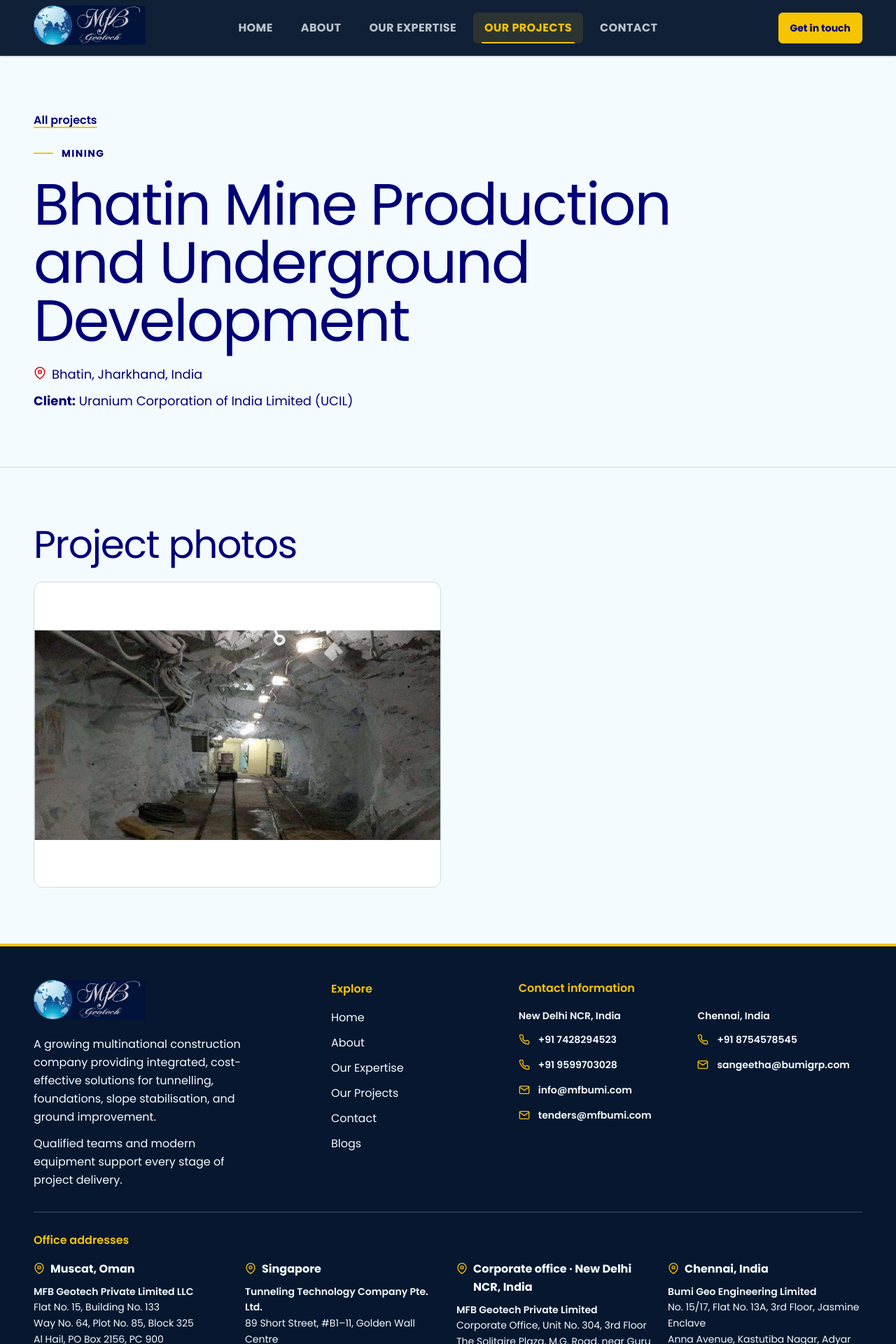
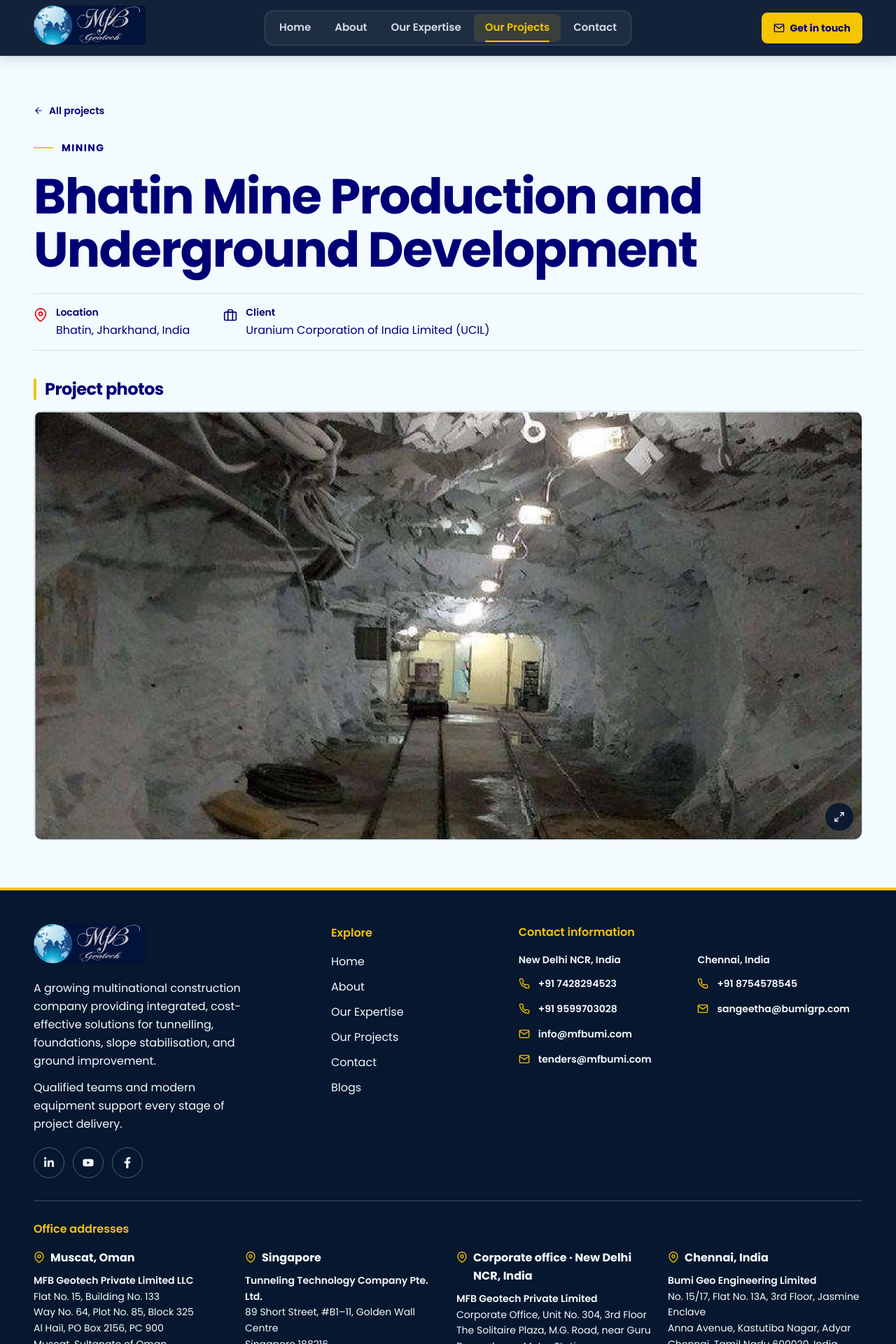
Before and after one commit to surajvcse/mfb, a React (Vite) app: page /projects/bhatin in a window 1280 px wide. Shown: the top 1920 px of the page at 70% size. Built offline with nearby package versions, Linux system fonts and the light colour scheme.

Commit message:
added the chnges

```diff
--- a/src/components/Footer.tsx
+++ b/src/components/Footer.tsx
@@ -1,3 +1,4 @@
+import { FaFacebookF, FaLinkedinIn, FaYoutube } from 'react-icons/fa'
 import { FiMail, FiMapPin, FiPhone } from 'react-icons/fi'
 import { Link } from 'react-router-dom'
 import { offices } from '../content/offices'
@@ -6,6 +7,12 @@ import { Brand } from './Brand'
 
 const contactLink = 'flex min-h-9 w-fit max-w-full items-center gap-3 rounded-sm font-semibold hover:underline hover:decoration-gold hover:underline-offset-4 focus-visible:outline-paper'
 const footerLink = 'w-fit rounded-sm hover:text-gold focus-visible:outline-paper'
+
+const socialLinks = [
+  { label: 'LinkedIn', href: 'https://www.linkedin.com/company/mfbgeotech/home/', Icon: FaLinkedinIn },
+  { label: 'YouTube', href: 'https://www.youtube.com/@MFBGEOTECH_IND', Icon: FaYoutube },
+  { label: 'Facebook', href: 'https://www.facebook.com/mfbgeotech/', Icon: FaFacebookF },
+]
 
 export function Footer() {
   return (
@@ -16,6 +23,19 @@ export function Footer() {
             <Brand lightFocus />
             <p className="mt-4 max-w-xs">A growing multinational construction company providing integrated, cost-effective solutions for tunnelling, foundations, slope stabilisation, and ground improvement.</p>
             <p className="mt-3 max-w-xs">Qualified teams and modern equipment support every stage of project delivery.</p>
+            <ul className="mt-5 flex gap-3" aria-label="MFB Geotech social media">
+              {socialLinks.map(({ label, href, Icon }) => (
+                <li key={label}>
+                  <a
+                    className="grid size-11 place-items-center rounded-full border border-paper/30 text-paper transition-colors hover:border-gold hover:bg-gold hover:text-ink focus-visible:outline-paper"
+                    href={href}
+                    aria-label={`MFB Geotech on ${label}`}
+                  >
+                    <Icon className="size-4" aria-hidden="true" />
+                  </a>
+                </li>
+              ))}
+            </ul>
           </div>
 
           <nav aria-label="Footer">
--- a/src/components/OfficeDirectory.tsx
+++ b/src/components/OfficeDirectory.tsx
@@ -3,9 +3,9 @@ import { offices } from '../content/offices'
 
 const corporateQuery = encodeURIComponent(offices.find((office) => office.corporate)?.lines.join(', ') ?? '')
 
-export function OfficeDirectory() {
+export function OfficeDirectory({ showMap = true }: { showMap?: boolean }) {
   return (
-    <section className="border-t border-line bg-white" aria-labelledby="offices-title">
+    <section id="offices" className="scroll-mt-24 border-t border-line bg-white" aria-labelledby="offices-title">
       <div className="site-shell section-padding">
         <h2 id="offices-title">Visit our offices</h2>
         <div className="mt-8 grid gap-4 sm:grid-cols-2">
@@ -25,6 +25,7 @@ export function OfficeDirectory() {
           ))}
         </div>
 
+        {showMap && (
           <div className="mt-10 overflow-hidden rounded-xl border border-line">
             <div className="flex flex-wrap items-center justify-between gap-4 bg-paper p-5 sm:px-6">
               <div>
@@ -43,6 +44,7 @@ export function OfficeDirectory() {
               referrerPolicy="strict-origin-when-cross-origin"
             />
           </div>
+        )}
       </div>
     </section>
   )
--- a/src/layouts/SiteLayout.tsx
+++ b/src/layouts/SiteLayout.tsx
@@ -1,15 +1,17 @@
 import { useEffect, useRef, useState } from 'react'
-import { FiMenu, FiX } from 'react-icons/fi'
+import { FiMail, FiMenu, FiX } from 'react-icons/fi'
 import { Link, NavLink, Outlet, useLocation } from 'react-router-dom'
 import { Brand } from '../components/Brand'
 import { Footer } from '../components/Footer'
 import { navigation } from '../content/site'
 
-const navLinkClass = 'relative flex min-h-11 items-center whitespace-nowrap rounded-md px-3 text-sm font-bold tracking-wide text-paper/75 uppercase transition-colors hover:text-paper focus-visible:outline-paper lg:px-3 xl:px-4 xl:text-base'
+const navLinkClass = 'relative flex min-h-11 items-center whitespace-nowrap rounded-lg px-4 text-[0.9375rem] font-semibold text-paper/85 transition-colors hover:bg-paper/10 hover:text-paper focus-visible:outline-paper lg:min-h-10 lg:px-3 xl:px-4'
+const activeNavClass = 'aria-[current=page]:bg-gold/12 aria-[current=page]:text-gold aria-[current=page]:after:absolute aria-[current=page]:after:inset-x-4 aria-[current=page]:after:bottom-0 aria-[current=page]:after:h-0.5 aria-[current=page]:after:rounded-full aria-[current=page]:after:bg-gold'
 
 export function SiteLayout() {
   const { pathname } = useLocation()
   const [menuOpen, setMenuOpen] = useState(false)
+  const header = useRef<HTMLElement>(null)
   const menuButton = useRef<HTMLButtonElement>(null)
   const main = useRef<HTMLElement>(null)
   const previousPath = useRef(pathname)
@@ -22,11 +24,23 @@ export function SiteLayout() {
     main.current?.focus({ preventScroll: true })
   }, [pathname])
 
+  useEffect(() => {
+    if (!menuOpen) return
+
+    function closeOutside(event: PointerEvent) {
+      if (event.target instanceof Node && !header.current?.contains(event.target)) setMenuOpen(false)
+    }
+
+    document.addEventListener('pointerdown', closeOutside)
+    return () => document.removeEventListener('pointerdown', closeOutside)
+  }, [menuOpen])
+
   return (
     <>
       <a className="skip-link" href="#main-content">Skip to content</a>
       <header
-        className={`sticky top-0 z-30 h-18 border-b border-paper/15 bg-[#07172F]/96 text-paper shadow-sm backdrop-blur-md md:h-20 ${pathname === '/' ? '-mb-18 md:-mb-20' : ''}`}
+        ref={header}
+        className={`sticky top-0 z-30 h-18 border-b border-paper/15 bg-[#07172F]/95 text-paper shadow-[0_4px_16px_#07172F24] backdrop-blur-md md:h-20 ${pathname === '/' ? '-mb-18 md:-mb-20' : ''}`}
         onKeyDown={(event) => {
           if (event.key === 'Escape' && menuOpen) {
             setMenuOpen(false)
@@ -34,37 +48,45 @@ export function SiteLayout() {
           }
         }}
       >
-        <div className="site-shell flex h-full items-center justify-between gap-4 lg:grid lg:grid-cols-[1fr_auto_1fr]">
+        <div className="site-shell flex h-full items-center justify-between gap-4 lg:grid lg:grid-cols-[minmax(0,1fr)_auto_minmax(0,1fr)]">
           <div className="justify-self-start"><Brand lightFocus /></div>
           <button
             ref={menuButton}
             type="button"
-            className="inline-flex min-h-11 items-center gap-2 rounded-md border border-paper/30 px-3 text-sm font-semibold hover:bg-paper/10 focus-visible:outline-paper lg:hidden"
+            className="inline-flex min-h-11 items-center gap-2 rounded-lg border border-paper/25 bg-paper/5 px-3.5 text-sm font-semibold hover:border-gold/60 hover:bg-paper/10 focus-visible:outline-paper lg:hidden"
             aria-expanded={menuOpen}
             aria-controls="main-navigation"
             onClick={() => setMenuOpen((open) => !open)}
           >
-            {menuOpen ? <FiX aria-hidden="true" /> : <FiMenu aria-hidden="true" />}
+            {menuOpen ? <FiX className="size-5" aria-hidden="true" /> : <FiMenu className="size-5" aria-hidden="true" />}
             {menuOpen ? 'Close' : 'Menu'}
           </button>
           <nav
             id="main-navigation"
             aria-label="Main"
-            className={`${menuOpen ? 'flex' : 'hidden'} absolute inset-x-0 top-full flex-col gap-1 border-b border-paper/15 bg-[#07172F] px-5 py-3 shadow-lg sm:px-8 lg:static lg:flex lg:h-full lg:flex-row lg:items-center lg:gap-1 lg:border-0 lg:bg-transparent lg:p-0 lg:shadow-none xl:gap-2`}
+            className={`${menuOpen ? 'flex' : 'hidden'} absolute inset-x-4 top-full mt-2 max-h-[calc(100svh-6rem)] flex-col gap-1 overflow-y-auto rounded-xl border border-paper/15 bg-[#0d213b] p-2 shadow-xl sm:inset-x-8 lg:static lg:mt-0 lg:flex lg:max-h-none lg:flex-row lg:items-center lg:gap-0.5 lg:overflow-visible lg:rounded-xl lg:bg-paper/5 lg:p-1 lg:shadow-none`}
           >
             {navigation.map(({ label, path }) => (
               <NavLink
-                className={`${navLinkClass} aria-[current=page]:bg-gold/12 aria-[current=page]:text-gold aria-[current=page]:after:absolute aria-[current=page]:after:inset-x-3 aria-[current=page]:after:bottom-0 aria-[current=page]:after:h-0.5 aria-[current=page]:after:rounded-full aria-[current=page]:after:bg-gold`}
+                className={`${navLinkClass} ${activeNavClass}`}
                 key={path}
                 to={path}
-                onClick={() => setMenuOpen(false)}
+                onClick={() => {
+                  setMenuOpen(false)
+                  if (menuOpen && pathname.replace(/\/$/, '') === path.replace(/\/$/, '')) {
+                    menuButton.current?.focus()
+                  }
+                }}
                 end={path !== '/projects'}
               >
                 {label}
               </NavLink>
             ))}
           </nav>
-          <Link className="hidden min-h-11 items-center justify-self-end whitespace-nowrap rounded-md border border-gold bg-gold px-4 text-sm font-bold text-ink transition-colors hover:bg-paper focus-visible:outline-paper lg:inline-flex" to="/contact">Get in touch</Link>
+          <Link className="hidden min-h-11 items-center gap-2 justify-self-end whitespace-nowrap rounded-lg border border-gold bg-gold px-4 text-sm font-bold text-ink transition-colors hover:border-paper hover:bg-paper focus-visible:outline-paper lg:inline-flex" to="/contact">
+            <FiMail className="size-4" aria-hidden="true" />
+            Get in touch
+          </Link>
         </div>
       </header>
       <main id="main-content" ref={main} tabIndex={-1}>
--- a/src/pages/ProjectDetailPage.tsx
+++ b/src/pages/ProjectDetailPage.tsx
@@ -1,46 +1,103 @@
-import { FiMapPin } from 'react-icons/fi'
+import { useRef } from 'react'
+import { FiArrowLeft, FiBriefcase, FiChevronLeft, FiChevronRight, FiMapPin, FiMaximize2 } from 'react-icons/fi'
 import { Link, useParams } from 'react-router-dom'
 import { PageTitle } from '../components/PageTitle'
 import { projectImage, projectLocation, projects } from '../content/projectGallery'
 import { NotFoundPage } from './NotFoundPage'
 
+const photoArrowClass = 'pointer-events-auto grid size-12 cursor-pointer place-items-center rounded-full border-2 border-white bg-gold text-ink shadow-lg hover:bg-white focus-visible:outline-white sm:size-14'
+
 export function ProjectDetailPage() {
+  const gallery = useRef<HTMLDivElement>(null)
   const { projectSlug } = useParams()
   const project = projects.find(({ slug }) => slug === projectSlug)
   if (!project) return <NotFoundPage />
 
+  function scrollPhotos(direction: number) {
+    const viewport = gallery.current
+    if (viewport) viewport.scrollBy({ left: direction * viewport.clientWidth })
+  }
+
   return (
     <>
       <PageTitle title={project.title} />
-      <section className="page-intro">
-        <div className="site-shell">
-          <Link className="text-link" to="/projects">All projects</Link>
-          <p className="eyebrow mt-6">{project.category}</p>
-          <h1>{project.title}</h1>
-          <p className="mt-5 flex items-start gap-2 text-lg">
-            <FiMapPin className="mt-1 shrink-0 text-red-600" aria-hidden="true" />
-            {projectLocation(project.location)}
-          </p>
-          {project.client && <p className="mt-2 text-lg"><strong>Client:</strong> {project.client}</p>}
+      <div className="site-shell py-8 sm:py-12 lg:py-14">
+        <header>
+          <Link className="inline-flex min-h-11 items-center gap-2 rounded-md text-sm font-semibold hover:underline hover:decoration-gold hover:underline-offset-4" to="/projects">
+            <FiArrowLeft aria-hidden="true" />
+            All projects
+          </Link>
+          <p className="eyebrow mt-5">{project.category}</p>
+          <h1 className="max-w-5xl text-balance text-[clamp(2.25rem,5.5vw,4.75rem)] leading-[1.08] font-bold">
+            {project.title}
+          </h1>
+          <dl className="mt-6 grid gap-y-4 border-y border-line py-4 sm:flex sm:flex-wrap sm:gap-x-12">
+            <div className="flex min-w-0 items-start gap-3">
+              <FiMapPin className="mt-1 size-5 shrink-0 text-red-600" aria-hidden="true" />
+              <div>
+                <dt className="text-sm font-semibold">Location</dt>
+                <dd className="mt-1">{projectLocation(project.location)}</dd>
               </div>
-      </section>
-      <section className="site-shell section-padding" aria-labelledby="project-photos-title">
-        <h2 id="project-photos-title">Project photos</h2>
-        <div className="mt-6 grid gap-5 sm:grid-cols-2">
+            </div>
+            {project.client && (
+              <div className="flex min-w-0 items-start gap-3">
+                <FiBriefcase className="mt-1 size-5 shrink-0" aria-hidden="true" />
+                <div>
+                  <dt className="text-sm font-semibold">Client</dt>
+                  <dd className="mt-1">{project.client}</dd>
+                </div>
+              </div>
+            )}
+          </dl>
+        </header>
+
+        <section className="mt-8 sm:mt-10" aria-labelledby="project-photos-title">
+          <h2 id="project-photos-title" className="mb-4 border-l-4 border-gold pl-3 text-xl leading-tight font-bold sm:text-2xl">Project photos</h2>
+          <div className="relative">
+            {project.photos.length > 1 && (
+              <div className="pointer-events-none absolute z-10 inset-x-2 top-1/2 flex -translate-y-1/2 justify-between sm:inset-x-4" aria-label="Photo navigation" role="group">
+                <button className={photoArrowClass} type="button" aria-label="Previous photo" onClick={() => scrollPhotos(-1)}>
+                  <FiChevronLeft className="size-7" strokeWidth={2.8} aria-hidden="true" />
+                </button>
+                <button className={photoArrowClass} type="button" aria-label="Next photo" onClick={() => scrollPhotos(1)}>
+                  <FiChevronRight className="size-7" strokeWidth={2.8} aria-hidden="true" />
+                </button>
+              </div>
+            )}
+            <div
+              className="flex snap-x snap-mandatory gap-4 overflow-x-auto overscroll-x-contain rounded-xl pb-3 motion-safe:scroll-smooth"
+              ref={gallery}
+              key={project.slug}
+              tabIndex={project.photos.length > 1 ? 0 : undefined}
+              role="region"
+              aria-label="Project photo gallery"
+            >
               {project.photos.map((photo, index) => (
                 <a
-              className="grid overflow-hidden rounded-xl border border-line bg-white hover:border-gold"
+                  className="group relative grid w-full shrink-0 snap-start place-items-center self-start overflow-hidden rounded-xl border border-line bg-white hover:border-gold focus-visible:-outline-offset-4"
                   href={projectImage(photo)}
                   target="_blank"
                   rel="noreferrer"
                   aria-label={`Open ${project.title} photo ${index + 1} in a new tab`}
                   key={photo}
                 >
-              <img className="aspect-[4/3] w-full object-contain" src={projectImage(photo)} alt="" loading="lazy" decoding="async" />
+                  <img
+                    className="h-auto max-h-[85svh] w-full object-contain"
+                    src={projectImage(photo)}
+                    alt=""
+                    loading={index === 0 ? 'eager' : 'lazy'}
+                    fetchPriority={index === 0 ? 'high' : undefined}
+                    decoding="async"
+                  />
+                  <span className="absolute right-3 bottom-3 grid size-10 place-items-center rounded-full bg-[#07172F]/90 text-paper group-hover:bg-gold group-hover:text-ink" aria-hidden="true">
+                    <FiMaximize2 className="size-4" />
+                  </span>
                 </a>
               ))}
             </div>
+          </div>
         </section>
+      </div>
     </>
   )
 }
```
Also changed, not shown: src/components/MoilAward.tsx (+26 -11 lines), src/pages/AboutPage.tsx (+28 -29 lines), src/styles.css (+37 -0 lines). Lines whose indentation alone changed are shown as unchanged.
